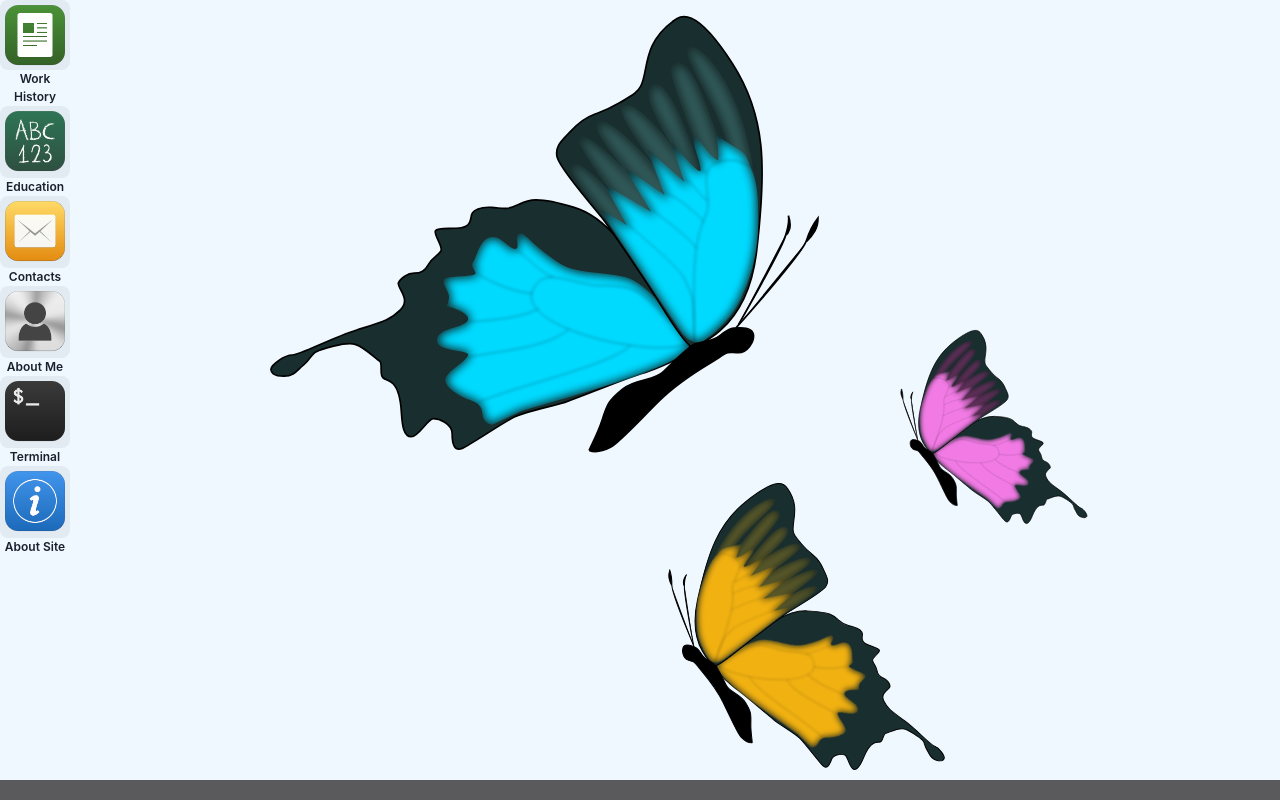
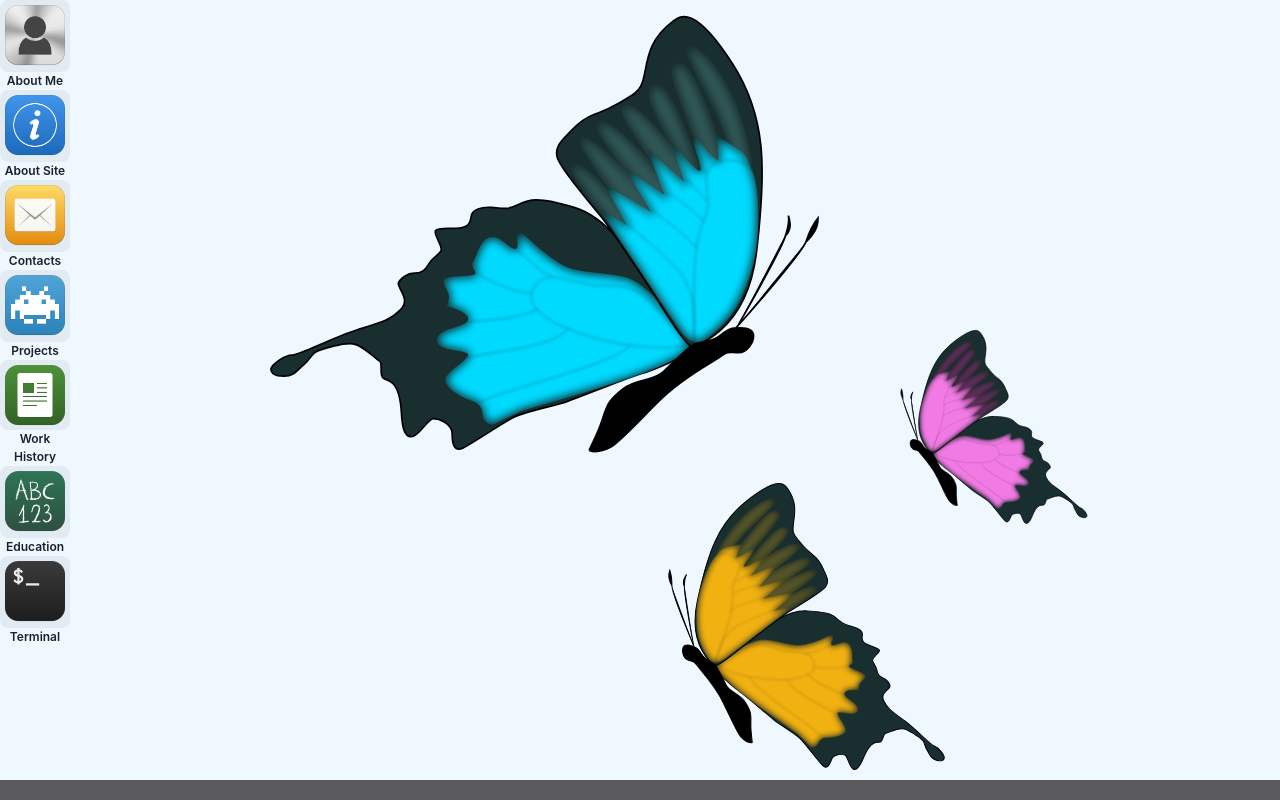
Before and after one commit to giovannistasi/giovannistasi.github.io, a Next.js app: page /desktop in a window 1280 px wide. Built offline with nearby package versions, Linux system fonts and the light colour scheme.

Commit message:
add side projects

```diff
--- a/src/components/desktop/DesktopIcon.tsx
+++ b/src/components/desktop/DesktopIcon.tsx
@@ -1,7 +1,21 @@
 import { Flex, Text } from "@chakra-ui/react";
+import styled from "@emotion/styled";
 import { motion } from "framer-motion";
 import { MutableRefObject } from "react";
-import { isMobile } from "react-device-detect";
+
+type ContainerProps = {
+  isMobileIcon: boolean;
+};
+
+const Container = styled(motion.div)<ContainerProps>`
+  width: ${({ isMobileIcon }) => (isMobileIcon ? "80px" : "70px")};
+  height: ${({ isMobileIcon }) => (isMobileIcon ? "100px" : "")};
+  min-height: ${({ isMobileIcon }) => (isMobileIcon ? "" : "90px")};
+  display: flex;
+  flex-direction: column;
+  align-items: center;
+  cursor: pointer;
+`;
 
 type Props = {
   iconName: string;
@@ -24,16 +38,8 @@ export function DesktopIcon({
   const isMobileIcon = !isDraggable;
 
   return (
-    <motion.div
-      style={{
-        width: isMobileIcon ? "80px" : "70px",
-        height: isMobileIcon ? "100px" : "unset",
-        minHeight: isMobileIcon ? "unset" : "90px",
-        display: "flex",
-        flexDirection: "column",
-        alignItems: "center",
-        cursor: "pointer",
-      }}
+    <Container
+      isMobileIcon={isMobileIcon}
       drag={isDraggable}
       dragConstraints={dragConstraintRef}
       dragElastic={0}
@@ -64,6 +70,6 @@ export function DesktopIcon({
       <Text fontSize="12px" fontWeight="600" textAlign="center">
         {title}
       </Text>
-    </motion.div>
+    </Container>
   );
 }
--- a/src/components/desktop/DesktopTouchView.tsx
+++ b/src/components/desktop/DesktopTouchView.tsx
@@ -17,6 +17,7 @@ export function DesktopTouchView({ setDesktopApp }: Props) {
       pos="relative"
       backgroundPosition={{ base: "left -20px center", lg: "center center" }}
     >
+      <Flex flexWrap="wrap" h="30%">
         {makeDesktopIcons().map((desktopIcon) => (
           <DesktopIcon
             iconName={desktopIcon.iconName}
@@ -25,5 +26,6 @@ export function DesktopTouchView({ setDesktopApp }: Props) {
           />
         ))}
       </Flex>
+    </Flex>
   );
 }
--- a/src/components/desktop/apps/AppAboutMe.tsx
+++ b/src/components/desktop/apps/AppAboutMe.tsx
@@ -48,6 +48,7 @@ export function AppAboutMe({ onClose, isOpen }: Props) {
               <ListItem>Linux web server (nginx/apache) config</ListItem>
               <ListItem>DNS config</ListItem>
               <ListItem>Web animation & SVGs</ListItem>
+              <ListItem>Docker</ListItem>
               <ListItem>Semantic HTML</ListItem>
             </UnorderedList>
             <Box minH="16px" />
@@ -57,7 +58,6 @@ export function AppAboutMe({ onClose, isOpen }: Props) {
               <ListItem>maintainable and readable code is important</ListItem>
               <ListItem>pragmatism on tight deadline</ListItem>
               <ListItem>programming language is just a tool</ListItem>
-              <ListItem>strong type unless you can't</ListItem>
             </UnorderedList>
             <Box minH="16px" />
             <Text fontWeight="bold">Hobbies</Text>
@@ -79,7 +79,7 @@ export function AppAboutMe({ onClose, isOpen }: Props) {
               </ListItem>
               <ListItem>
                 Open source things. I am a linux geek (debian FTW) and I was
-                into linux so hard until I realized I have a family to feed
+                into linux so hard until I realized I have a toddler to feed
               </ListItem>
             </UnorderedList>
           </>
--- a/src/components/desktop/apps/AppAboutSite.tsx
+++ b/src/components/desktop/apps/AppAboutSite.tsx
@@ -1,3 +1,4 @@
+import { ExternalLinkIcon } from "@chakra-ui/icons";
 import {
   Box,
   Flex,
@@ -41,7 +42,7 @@ export function AppAboutSite({ onClose, isOpen }: Props) {
               target="_blank"
               href="https://github.com/mfakhrusy/fakhrusy.com"
             >
-              https://github.com/mfakhrusy/fakhrusy.com
+              https://github.com/mfakhrusy/fakhrusy.com <ExternalLinkIcon />
             </Link>
             <Box minH={4} />
             <Text fontWeight="bold">Tech Stack & Libraries</Text>
@@ -62,7 +63,7 @@ export function AppAboutSite({ onClose, isOpen }: Props) {
                 target="_blank"
                 href="https://snwh.org/moka"
               >
-                Moka Icons
+                Moka Icons <ExternalLinkIcon />
               </Link>
               &nbsp;by&nbsp;
               <Link
@@ -70,7 +71,7 @@ export function AppAboutSite({ onClose, isOpen }: Props) {
                 target="_blank"
                 href="https://samuelhewitt.com"
               >
-                Sam Hewitt
+                Sam Hewitt <ExternalLinkIcon />
               </Link>
             </Text>
             <Box minH={4} />
@@ -81,7 +82,7 @@ export function AppAboutSite({ onClose, isOpen }: Props) {
                 target="_blank"
                 href="https://creativecommons.org/licenses/by-sa/4.0/"
               >
-                CC-SA-4.0
+                CC-SA-4.0 <ExternalLinkIcon />
               </Link>
             </Text>
           </>
--- a/src/components/desktop/apps/AppLayout.tsx
+++ b/src/components/desktop/apps/AppLayout.tsx
@@ -1,8 +1,6 @@
 import {
   BackgroundProps,
-  Box,
   Flex,
-  IconButton,
   Modal,
   ModalContent,
   Text,
@@ -28,11 +26,9 @@ export function AppLayout({
   noPadding = false,
   bgColor = "white",
 }: PropsWithChildren<Props>) {
-  console.log(isOpen, "isOpen");
   return (
     <Modal
       onClose={onClose}
-      // onClose={() => console.log("close")}
       isOpen={isOpen}
       size="full"
       styleConfig={{ marginTop: 0 }}
--- /dev/null
+++ b/src/components/desktop/apps/AppProjects.tsx
@@ -0,0 +1,85 @@
+import { ExternalLinkIcon } from "@chakra-ui/icons";
+import {
+  Box,
+  Divider,
+  Flex,
+  Heading,
+  Image,
+  ListItem,
+  Text,
+  Link,
+  UnorderedList,
+} from "@chakra-ui/react";
+import { useEffect, useState } from "react";
+import { AppLayout } from "./AppLayout";
+
+type Props = {
+  onClose: () => void;
+  isOpen: boolean;
+};
+
+export function AppProjects({ onClose, isOpen }: Props) {
+  const [shouldRenderContent, setshouldRenderContent] = useState(false);
+
+  useEffect(() => {
+    setTimeout(() => setshouldRenderContent(true), 150);
+  }, []);
+
+  return (
+    <AppLayout
+      title="Projects"
+      onClose={onClose}
+      isOpen={isOpen}
+      bgColor="white"
+    >
+      <Flex
+        w="100%"
+        h="auto"
+        minH="calc(100vh - 30px)"
+        flexDir="column"
+        alignItems="center"
+      >
+        {shouldRenderContent && (
+          <>
+            <Text>Past & current projects</Text>
+            <Divider mt={4} mb={4} />
+            <Heading size="sm" as="h1" mb={4}>
+              Mathematic Hub: Equation Visualizer
+            </Heading>
+            <Image
+              src="/images/eq-vis-math-hub-demo.png"
+              maxW={{base: "90%", md: "70%"}}
+              h="auto"
+              mb={3}
+            />
+            <Link
+              href="https://github.com/mfakhrusy/math-hub"
+              textDecor="underline"
+              mb={3}
+              target="_blank"
+            >
+              GitHub <ExternalLinkIcon />
+            </Link>
+            <Link
+              href="https://mathematic-hub.fakhrusy.com/tools/equation-visualizer"
+              textDecor="underline"
+              mb={3}
+              target="_blank"
+            >
+              Demo <ExternalLinkIcon />
+            </Link>
+            <Flex maxW="700px" flexDir="column">
+              <Text>
+                I built a math expression (function) visualizer in typescript,
+                react, and mathjs.
+              </Text>
+              <Text>
+                This is part of my ongoing project of mathematic learning platform
+              </Text>
+            </Flex>
+          </>
+        )}
+      </Flex>
+    </AppLayout>
+  );
+}
--- a/src/components/desktop/apps/index.tsx
+++ b/src/components/desktop/apps/index.tsx
@@ -4,3 +4,4 @@ export { AppTerminal } from "./AppTerminal";
 export { AppWorkHistory } from "./AppWorkHistory";
 export { AppEducation } from "./AppEducation";
 export { AppContacts } from "./AppContacts";
+export { AppProjects } from "./AppProjects";
--- a/src/lib/desktop/desktop.ts
+++ b/src/lib/desktop/desktop.ts
@@ -5,7 +5,8 @@ export type DesktopApp =
   | "AppAboutSite"
   | "AppWorkHistory"
   | "AppEducation"
-  | "AppContacts";
+  | "AppContacts"
+  | "AppProjects";
 
 type DesktopIcon = {
   iconName: string;
@@ -15,6 +16,26 @@ type DesktopIcon = {
 
 export function makeDesktopIcons(): Array<DesktopIcon> {
   return [
+    {
+      iconName: "config-users.png",
+      appName: "AppAboutMe",
+      title: "About Me",
+    },
+    {
+      iconName: "info.png",
+      appName: "AppAboutSite",
+      title: "About Site",
+    },
+    {
+      iconName: "email.png",
+      appName: "AppContacts",
+      title: "Contacts",
+    },
+    {
+      iconName: "games.png",
+      appName: "AppProjects",
+      title: "Projects",
+    },
     {
       iconName: "resume.png",
       appName: "AppWorkHistory",
@@ -26,24 +47,9 @@ export function makeDesktopIcons(): Array<DesktopIcon> {
       title: "Education",
     },
     {
-      iconName: "email.png",
-      appName: "AppContacts",
-      title: "Contacts",
-    },
-    {
-      iconName: "config-users.png",
-      appName: "AppAboutMe",
-      title: "About Me",
-    },
-    {
       iconName: "terminal.png",
       appName: "AppTerminal",
       title: "Terminal",
     },
-    {
-      iconName: "info.png",
-      appName: "AppAboutSite",
-      title: "About Site",
-    },
   ];
 }
--- a/src/pages/desktop.tsx
+++ b/src/pages/desktop.tsx
@@ -13,6 +13,7 @@ import {
   AppWorkHistory,
   AppContacts,
   AppEducation,
+  AppProjects,
 } from "@/components/desktop/apps";
 
 function DesktopScreen() {
@@ -63,6 +64,13 @@ function DesktopScreen() {
             onClose={() => setState("DesktopMainView")}
           />
         );
+      case "AppProjects":
+        return (
+          <AppProjects
+            isOpen={state === "AppProjects"}
+            onClose={() => setState("DesktopMainView")}
+          />
+        );
       default:
         return null;
     }
```
Also changed, not shown: src/components/desktop/apps/AppContacts.tsx (+13 -12 lines), public/icons/games.png (added), public/images/eq-vis-math-hub-demo.png (added). Lines whose indentation alone changed are shown as unchanged.
